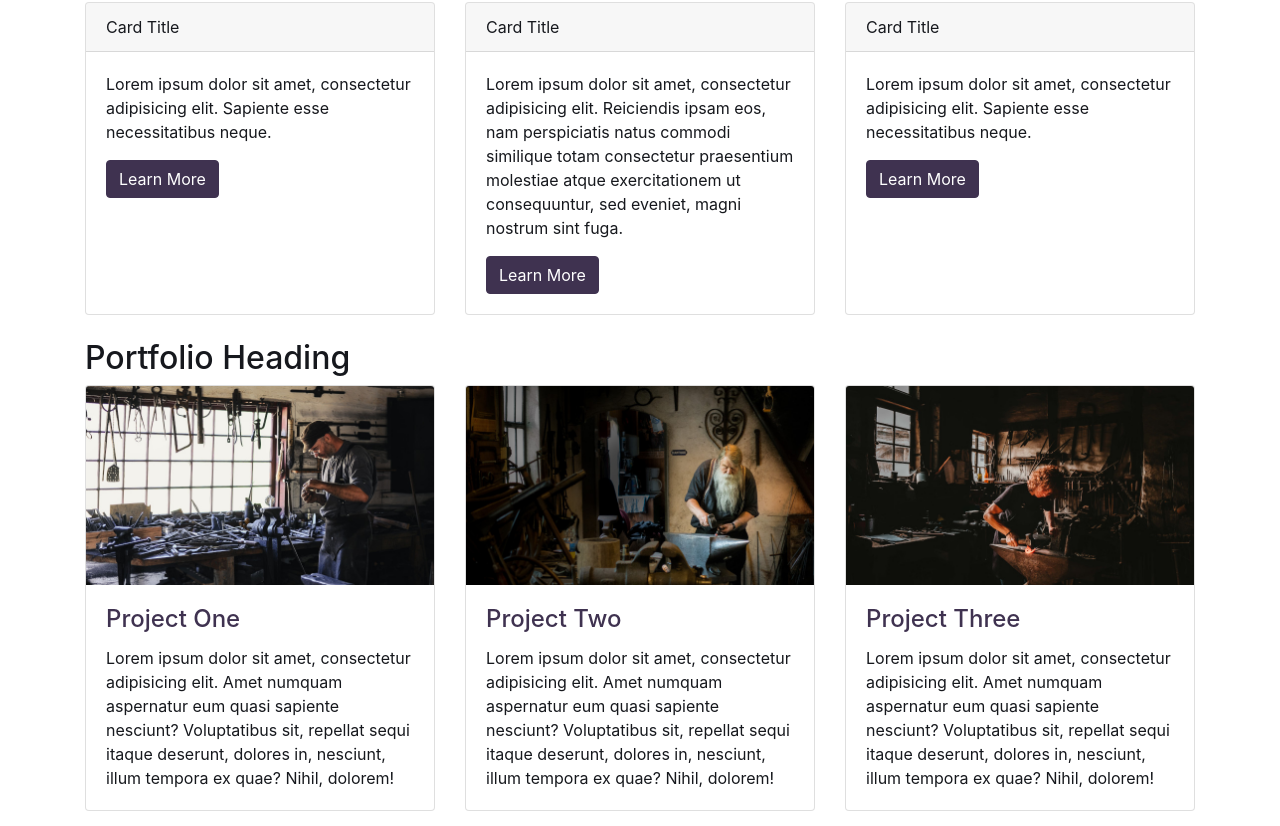
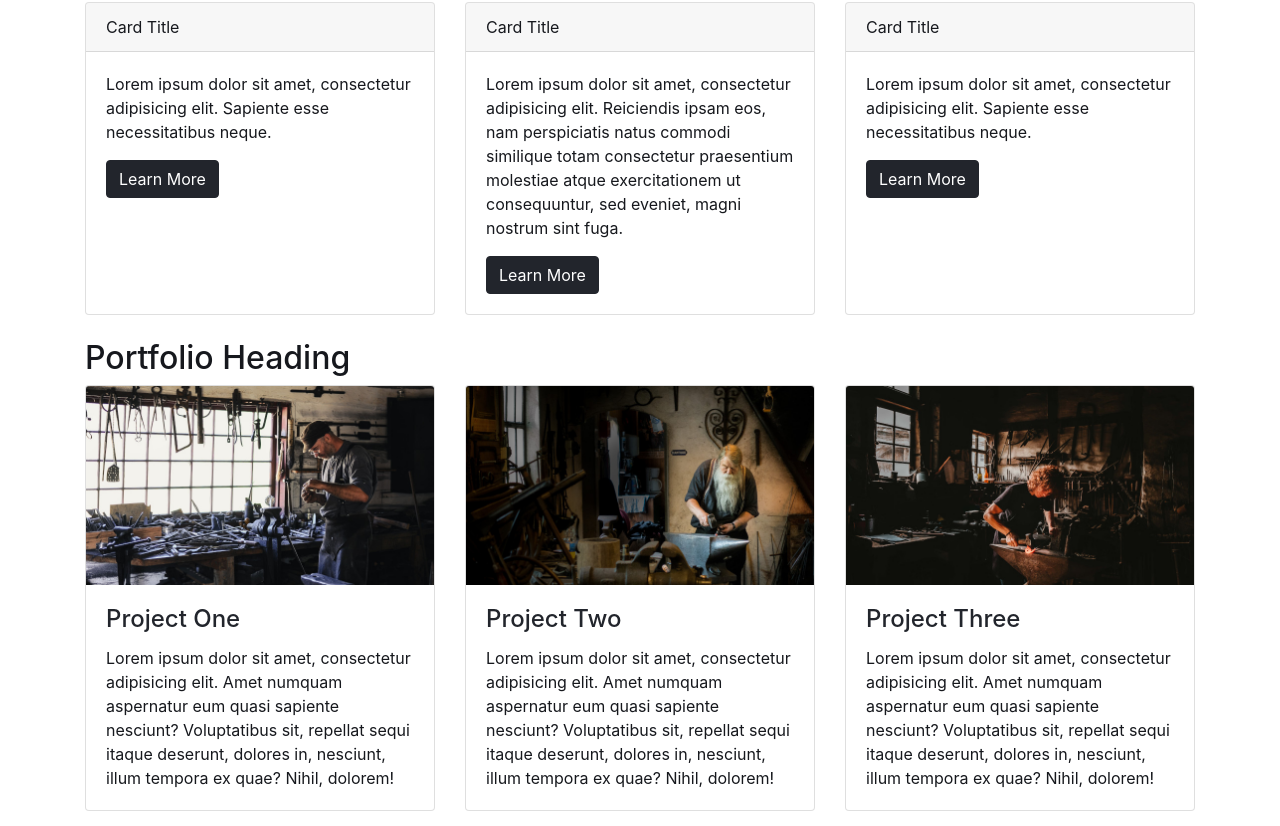
Before and after one commit to aaronshivers/business, a React app: page / in a window 1280 px wide. Shown: the part 894-1720 px from the top of the page. Built offline with nearby package versions, Linux system fonts and the light colour scheme.

Commit message:
changed colors

```diff
--- a/src/styles/custom/_custom.scss
+++ b/src/styles/custom/_custom.scss
@@ -3,6 +3,7 @@ $purple: #3f3250;
 $blue: #22252c;
 $red: #e14658;
 $yellow: #c0b3a0;
+$brown: #2B2118;
 $gray-900: #16181d;
 $gray-800: #2c303a;
 $gray-700: #434956;
@@ -13,5 +14,5 @@ $gray-300: #a9afbc;
 $gray-200: #c5c9d3;
 $gray-100: #e2e4e9;
 
-$primary: $purple;
-$secondary: $blue;
+$primary: $blue;
+$secondary: $primary;
```
